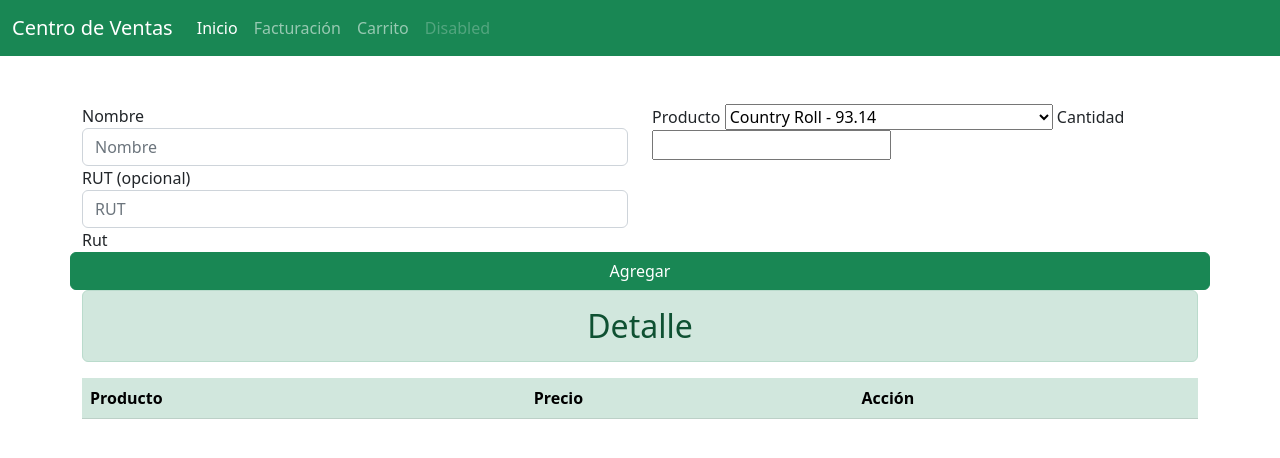
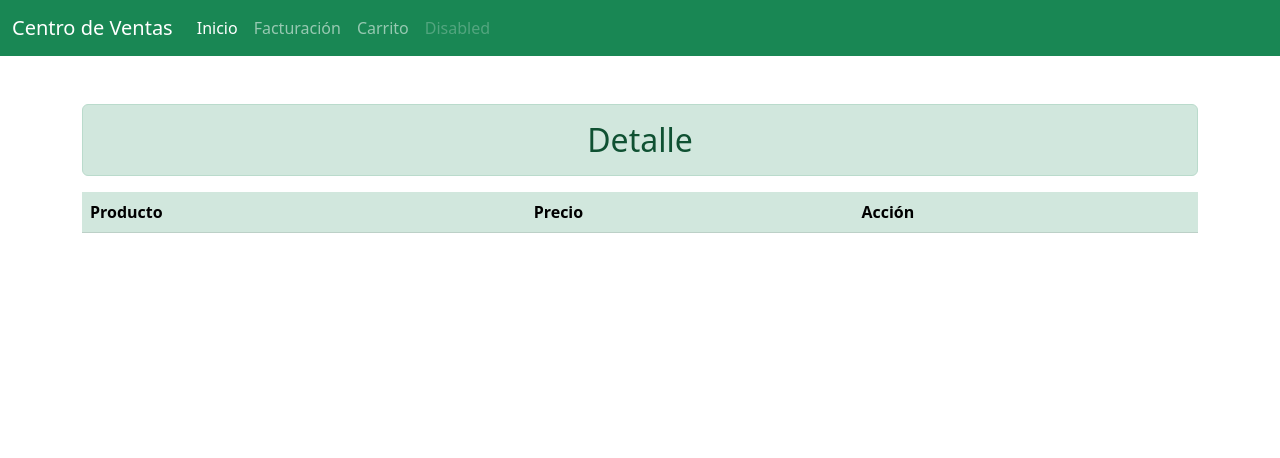
Before and after one commit to SagoDev/Digitalizando-La-Ferreteria-Episodio-2-SG2, a plain HTML site: page factura.html in a window 1280 px wide. Drawn offline with nearby package versions, Linux system fonts and the light colour scheme.

Commit message:
Add Content Init

```diff
--- a/factura.html
+++ b/factura.html
@@ -1,6 +1,5 @@
 <!DOCTYPE html>
 <html lang="en">
-
 <head>
     <meta charset="UTF-8">
     <meta name="viewport" content="width=device-width, initial-scale=1.0">
@@ -10,14 +9,12 @@
 
 <script src="/js/factura.js"></script>
 </head>
-
 <body>
     <!-- Barra de navegación -->
     <nav class="navbar navbar-expand-lg navbar-dark bg-success">
         <div class="container-fluid">
           <a class="navbar-brand" href="index.html">Centro de Ventas</a>
-      <button class="navbar-toggler" type="button" data-bs-toggle="collapse" data-bs-target="#navbarNav"
-        aria-controls="navbarNav" aria-expanded="false" aria-label="Toggle navigation">
+          <button class="navbar-toggler" type="button" data-bs-toggle="collapse" data-bs-target="#navbarNav" aria-controls="navbarNav" aria-expanded="false" aria-label="Toggle navigation">
             <span class="navbar-toggler-icon"></span>
           </button>
           <div class="collapse navbar-collapse" id="navbarNav">
@@ -43,35 +40,18 @@
       <div class="container mt-5">
         <div class="row justify-content-left">
           <!-- Datos del cliente -->
-      <div class="col col-md-6 form-group">
-        <label for="form-control">Nombre</label>
-        <input type="text" class="form-control" placeholder="Nombre">
-        <label for="form-control">RUT (opcional)</label>
-        <input type="text" class="form-control" placeholder="RUT">
-        Rut
+
+            <!-- Formulario de productos-->
+
+                      <!--Este botón sencillamente agrega la selección a la tabla-->
+
           </div>
-      <!-- Formulario de productos-->
-      <div class="col col-md-6 form-group">
-        Producto
-        <select id="producto">
-
-        </select>
-        <label for="cantidad">Cantidad</label>
-        <input name="cantidad" type="number" min="0">
-      </div>
-      <!--Este botón sencillamente agrega la selección a la tabla-->
-      <button type="button" id="agregar" class="btn btn-success">Agregar</button>
-    </div>
-    <div class="col-lg-12 col-md-6 col-sm-3">
+          <div class="col-lg-12 col-md-6 col-sm-3" >
             <!-- Detalle de la compra -->
             <h2 class="alert alert-success text-center">Detalle</h2>
             <table class="table table-success table-striped">
                <!--Encabezado de la tabla -->
-        <thead>
-          <th>Producto</th>
-          <th>Precio</th>
-          <th>Acción</th>
-        </thead>
+                <thead><th>Producto</th> <th>Precio</th><th>Acción</th></thead>
               <!--Cuerpo de la tabla-->
                  <tbody id="lista">
                   <!--Aquí se cargarán los productos-->
@@ -82,8 +62,7 @@
     </div>
       <!-- Fin Home page -->
       <!-- Probando Toast -->
-  <div id="miToast" class="toast bg-success position-fixed bottom-0 end-0 p-3" role="alert" aria-live="assertive"
-    aria-atomic="true">
+      <div id="miToast" class="toast bg-success position-fixed bottom-0 end-0 p-3" role="alert" aria-live="assertive" aria-atomic="true">
         <div class="toast-header">
           <img src="/img/hello.png" width="30" class="rounded me-2" alt="...">
           <strong class="me-auto">Página de facturación</strong>
@@ -98,5 +77,4 @@
       <!-- Fin Toast-->
       <!--sonido-->
 </body>
-
 </html>
```
Also changed, not shown: index.html (+4 -9 lines). Lines whose indentation alone changed are shown as unchanged.
